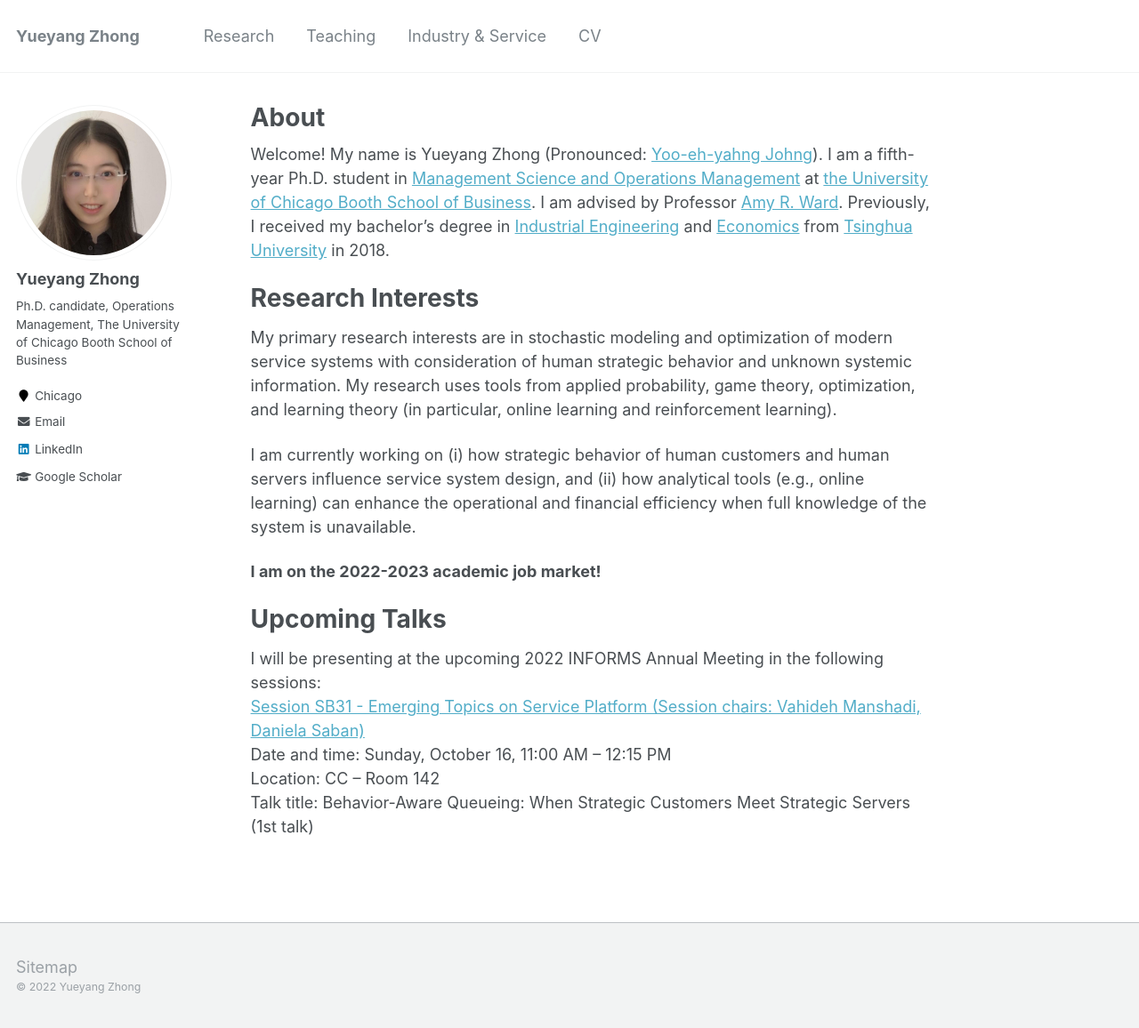
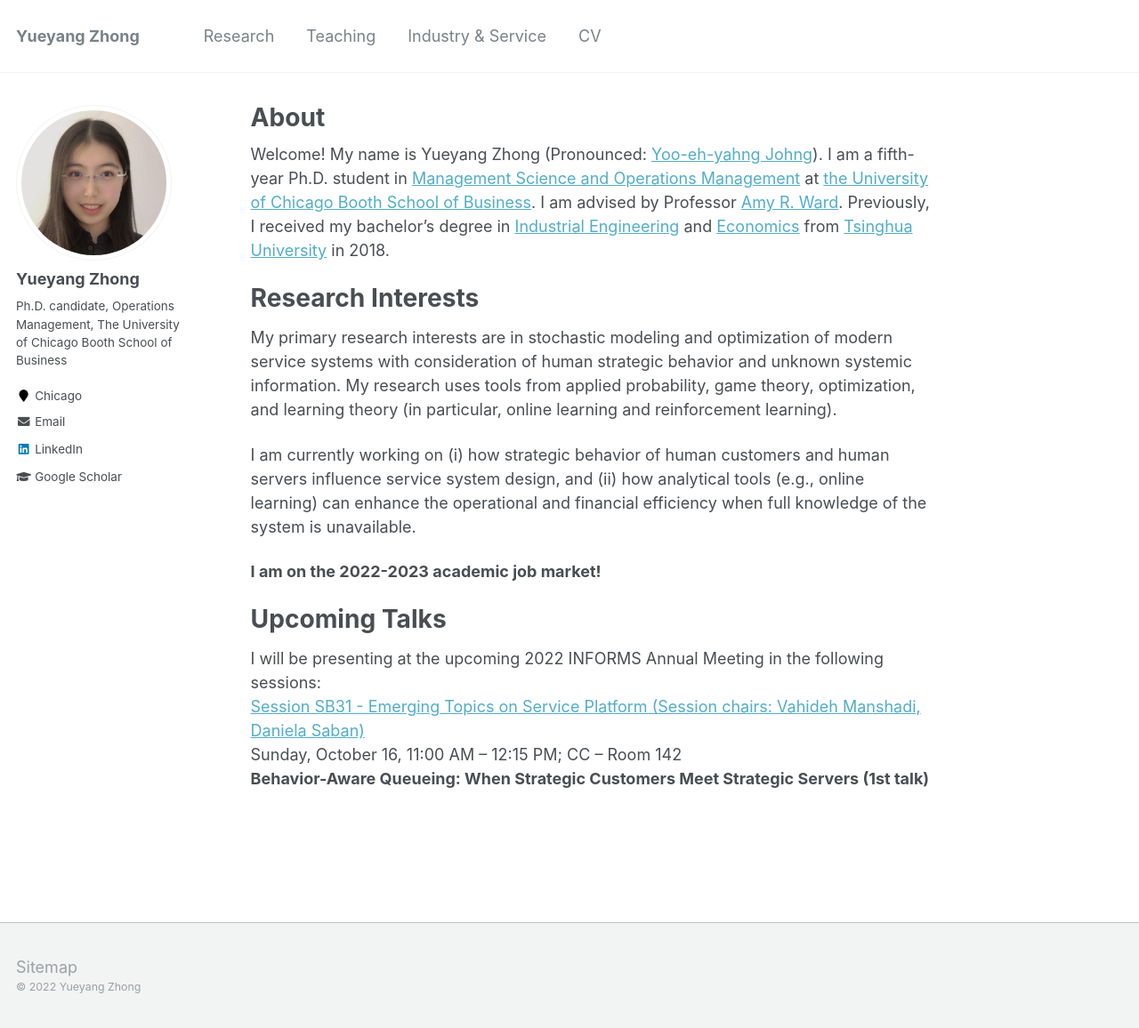
Before and after one commit to alicemengqi/site, a Jekyll site: the page built from _pages/about.md, in a window 1280 px wide and 1156 px high. Shown: the whole window at 89% size. Built offline with Jekyll 4.4.1, drawn with Linux system fonts in a browser that asks for light colours.

Commit message:
Update about.md

```diff
--- a/_pages/about.md
+++ b/_pages/about.md
@@ -21,6 +21,5 @@ I am currently working on (i) how strategic behavior of human customers and huma
 # Upcoming Talks
 I will be presenting at the upcoming 2022 INFORMS Annual Meeting in the following sessions: \
 [Session SB31 - Emerging Topics on Service Platform (Session chairs: Vahideh Manshadi, Daniela Saban)](https://www.abstractsonline.com/pp8/?__hstc=194041586.26d432e6e1461cbb4404a540a9b0c1e1.1657821478539.1661982061825.1661987443359.66&__hssc=194041586.2.1661987443359&__hsfp=4151869950&hsCtaTracking=025ee829-9db5-4f89-95dc-637573ec15db%7Cea016d7d-8b17-4156-8c3b-c1c801f2ba1f#!/10693/session/1064) \
-Date and time: Sunday, October 16, 11:00 AM – 12:15 PM\
-Location: CC – Room 142 \
-Talk title: Behavior-Aware Queueing: When Strategic Customers Meet Strategic Servers (1st talk)
+Sunday, October 16, 11:00 AM – 12:15 PM; CC – Room 142 \
+**Behavior-Aware Queueing: When Strategic Customers Meet Strategic Servers (1st talk)**
```
